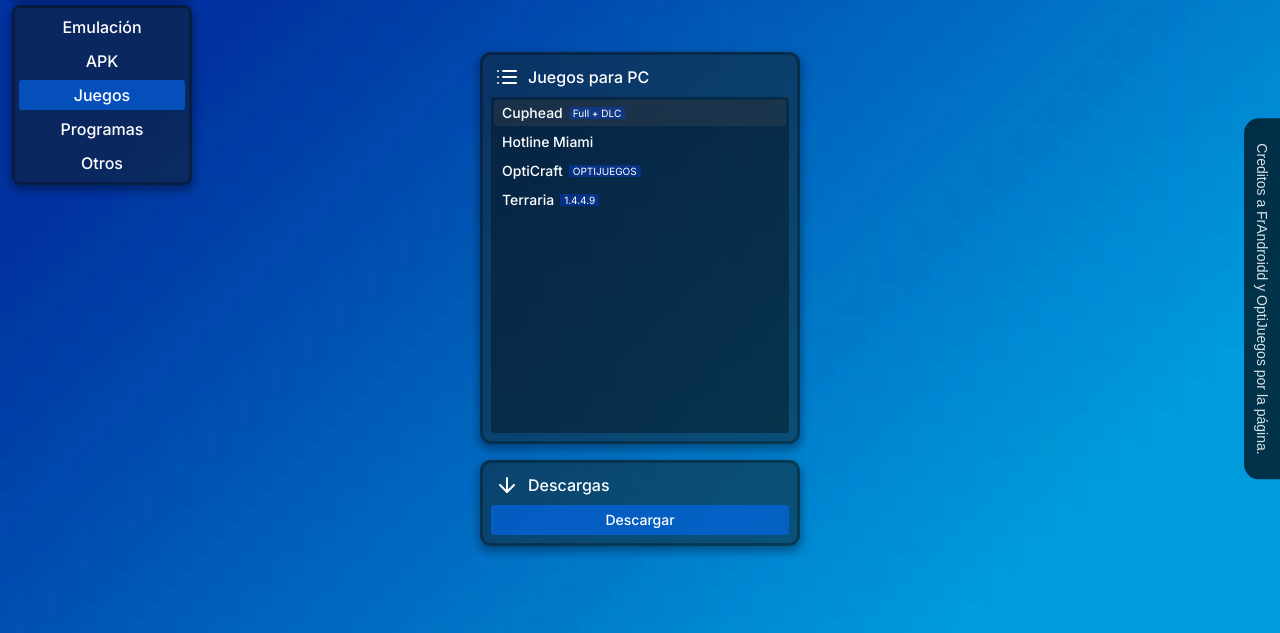
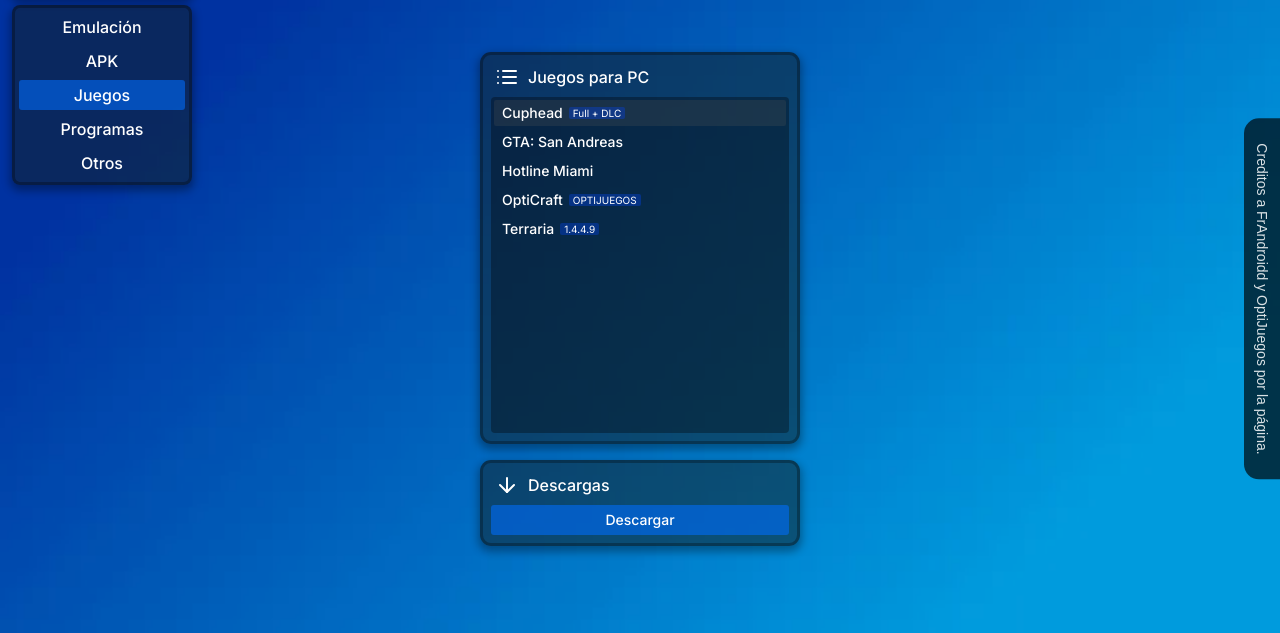
Before and after one commit to RielitoX/rielitox.github.io, a plain HTML site: page index.html in a window 1280 px wide. Shown: the part 101-734 px from the top of the page. Drawn offline with Linux system fonts and the light colour scheme.

Commit message:
Add files via upload

```diff
--- a/index.html
+++ b/index.html
@@ -496,6 +496,9 @@
 			tag: "Full + DLC",
 			links: [hug + "cuphead-by.rielitox.7z?download=true"]},
 			{
+				name: "GTA: San Andreas",
+				links: [hug + "GTA%20San%20Andreas%20By%20RielitoX.7z?download=true"]},
+			{
 				name: "Hotline Miami",
 				links: [hug + "Hotline%20Miami%20By%20RielitoX.7z?download=true"]},
 			{
```
